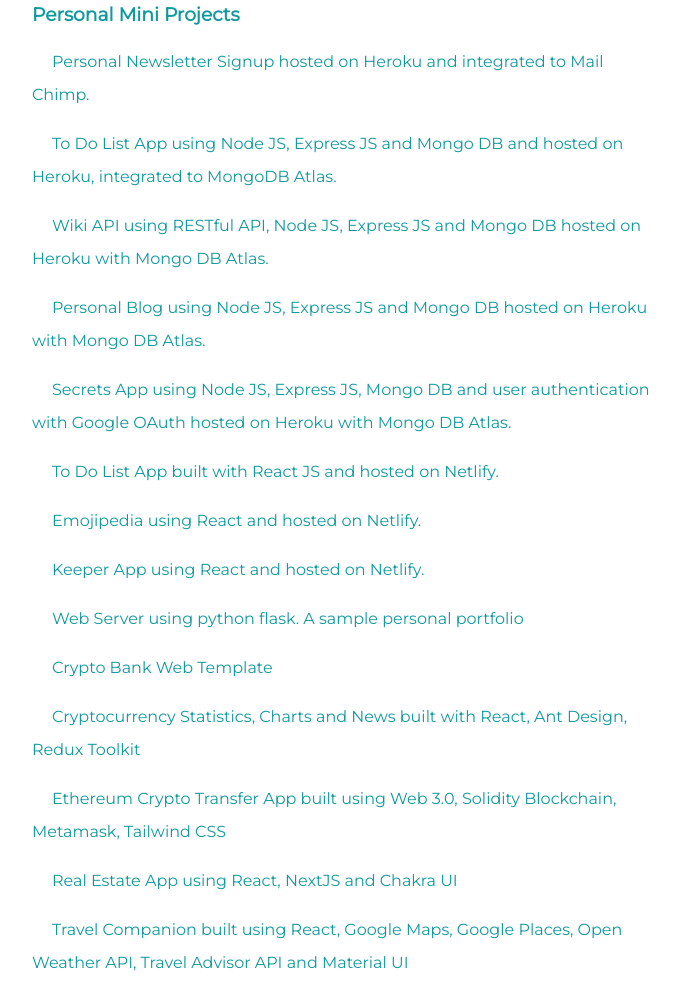
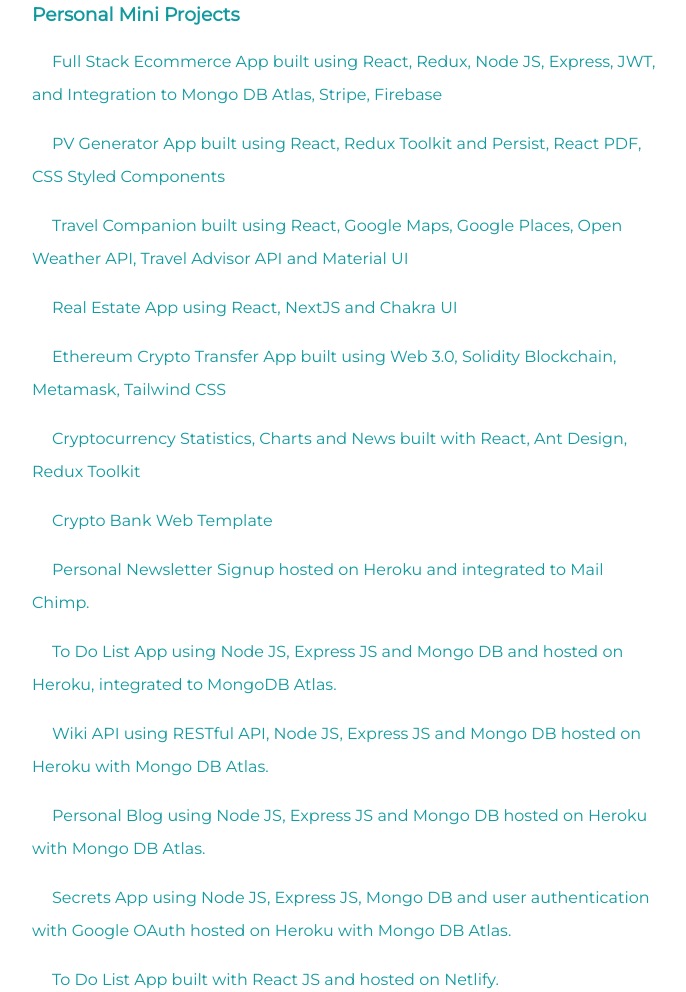
Before and after one commit to kalumsneha/my-personal-cv, a plain HTML site: page index.html in a window 1280 px wide. Shown: the part 2474-3466 px from the top of the page, without its empty margins (288-974 px from the left). Drawn offline with Linux system fonts and the light colour scheme.

Commit message:
Update index.html

```diff
--- a/index.html
+++ b/index.html
@@ -53,7 +53,13 @@
 
           <h3>Personal Mini Projects</h3>
           <p class="code-skill-desc1">
-
+              <p><a href="https://myshopline.netlify.app/">Full Stack Ecommerce App built using React, Redux, Node JS, Express, JWT, and Integration to Mongo DB Atlas, Stripe, Firebase</a> </p>
+              <p><a href="https://pvgenerator.netlify.app/">PV Generator App built using React, Redux Toolkit and Persist, React PDF, CSS Styled Components</a> </p>
+              <p><a href="https://mytravelog.netlify.app/">Travel Companion built using React, Google Maps, Google Places, Open Weather API, Travel Advisor API and Material UI</a> </p>
+              <p><a href="https://myrealtor.vercel.app/">Real Estate App using React, NextJS and Chakra UI</a> </p>
+              <p><a href="https://kryptrans.netlify.app/">Ethereum Crypto Transfer App built using Web 3.0, Solidity Blockchain, Metamask, Tailwind CSS</a> </p>
+              <p><a href="https://mycryptobytes.netlify.app">Cryptocurrency Statistics, Charts and News built with React, Ant Design, Redux Toolkit</a> </p>
+              <p><a href="https://kalumsneha.github.io/teamapt-project/">Crypto Bank Web Template</a> </p>
               <p><a href="https://dry-oasis-57594.herokuapp.com/">Personal Newsletter Signup hosted on Heroku and integrated to Mail Chimp.</a> </p>
               <p><a href="https://frozen-atoll-28641.herokuapp.com/">To Do List App using Node JS, Express JS and Mongo DB and hosted on Heroku, integrated to MongoDB Atlas.</a> </p>
               <p><a href="https://calm-thicket-40886.herokuapp.com/articles">Wiki API using RESTful API, Node JS, Express JS and Mongo DB hosted on Heroku with Mongo DB Atlas.</a> </p>
@@ -63,11 +69,6 @@
               <p><a href="https://csb-rhzpx.netlify.app/">Emojipedia using React and hosted on Netlify.</a> </p>
               <p><a href="https://csb-pq56l.netlify.app/">Keeper App using React and hosted on Netlify.</a> </p>
               <p><a href="http://kalumsneha.pythonanywhere.com/">Web Server using python flask. A sample personal portfolio</a> </p>
-              <p><a href="https://kalumsneha.github.io/teamapt-project/">Crypto Bank Web Template</a> </p>
-              <p><a href="https://mycryptobytes.netlify.app">Cryptocurrency Statistics, Charts and News built with React, Ant Design, Redux Toolkit</a> </p>
-              <p><a href="https://kryptrans.netlify.app/">Ethereum Crypto Transfer App built using Web 3.0, Solidity Blockchain, Metamask, Tailwind CSS</a> </p>
-              <p><a href="https://myrealtor.vercel.app/">Real Estate App using React, NextJS and Chakra UI</a> </p>
-              <p><a href="https://mytravelog.netlify.app/">Travel Companion built using React, Google Maps, Google Places, Open Weather API, Travel Advisor API and Material UI</a> </p>
 
               <p>Mailing Utility built with python smtp library and html email templates to send emails.</p>
               <p>Password Checker built with python pwned password API to validate how secure a password with the number of times it has been used globally.</p>
```
